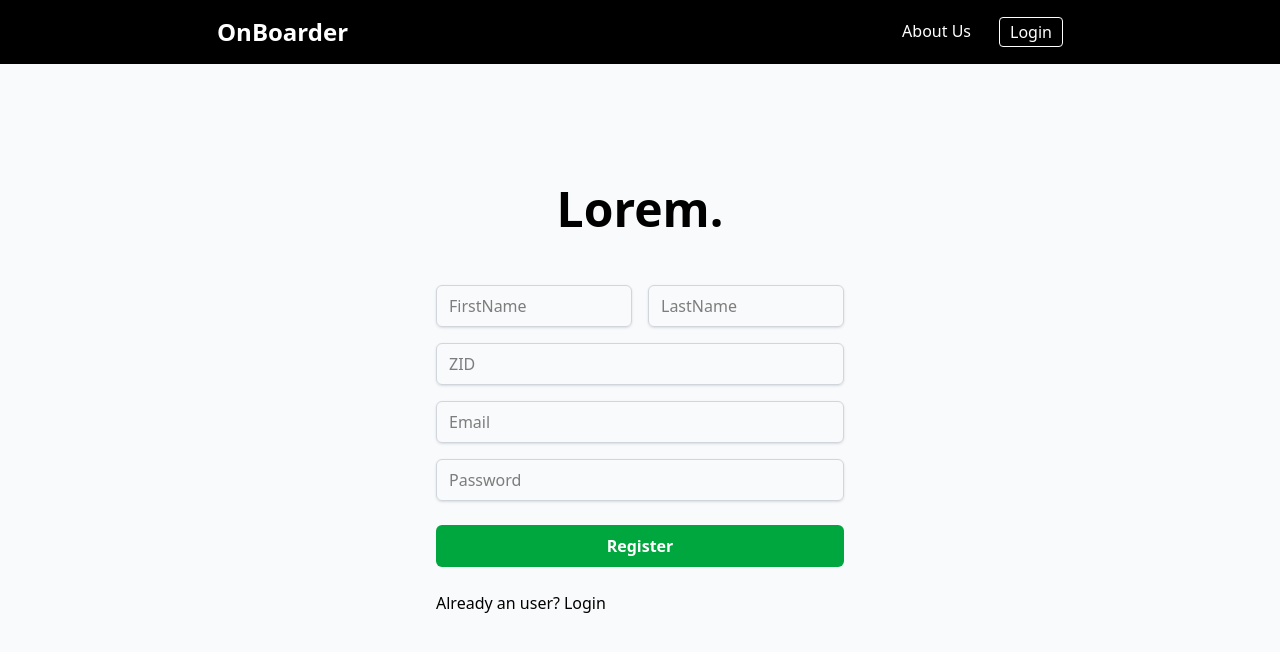
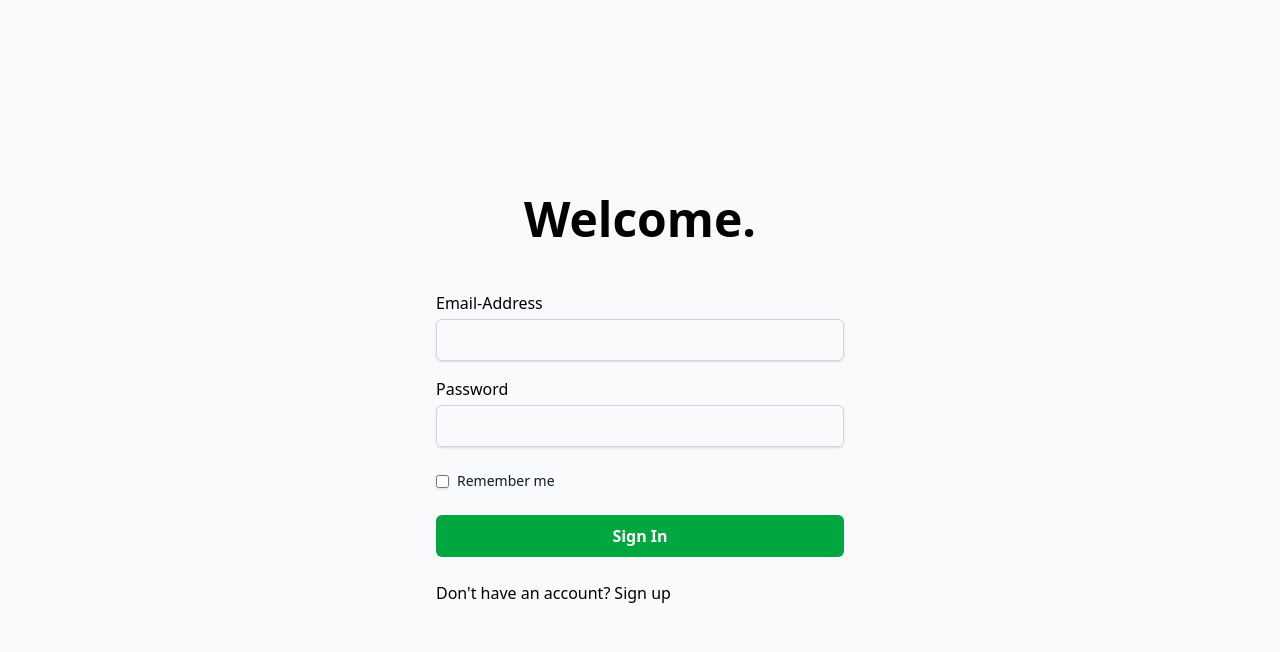
Before and after one commit to rookiedev25/onBoardPro, a React (Vite) app: page /register in a window 1280 px wide. Shown: the top 652 px of the page. Built offline with nearby package versions, Linux system fonts and the light colour scheme.

Commit message:
update-in-login-logic

```diff
--- a/package.json
+++ b/package.json
@@ -13,6 +13,7 @@
     "@tailwindcss/postcss": "^4.1.11",
     "@tailwindcss/vite": "^4.1.11",
     "postcss": "^8.5.6",
+    "prop-types": "^15.8.1",
     "react": "^19.1.0",
     "react-dom": "^19.1.0",
     "react-router-dom": "^7.6.3",
@@ -23,9 +24,11 @@
     "@types/react": "^19.1.8",
     "@types/react-dom": "^19.1.6",
     "@vitejs/plugin-react": "^4.6.0",
+    "cors": "^2.8.5",
     "eslint": "^9.30.1",
     "eslint-plugin-react-hooks": "^5.2.0",
     "eslint-plugin-react-refresh": "^0.4.20",
+    "express": "^5.1.0",
     "globals": "^16.3.0",
     "vite": "^7.0.3"
   }
--- /dev/null
+++ b/server.cjs
@@ -0,0 +1,15 @@
+const express = require("express");
+const cors = require("cors");
+const app = express();
+
+app.use(cors());
+
+app.use("/login", (req, res) => {
+  res.send({
+    token: "test123",
+  });
+});
+
+app.listen(8080, () =>
+  console.log("API is running on http://localhost:8080/login")
+);
--- a/src/App.jsx
+++ b/src/App.jsx
@@ -11,15 +11,14 @@ import GoodBye from "./components/GoodBye";
 const App = () => {
   const [loggedStatus, setLoggedInStatus] = useState(false);
 
-  // const [token, setToken] = useState();
+  const [token, setToken] = useState();
 
-  // if (!token) {
-  //   return <Login setToken={setToken} />;
-  // }
+  if (!token) {
+    return <Login setToken={setToken} />;
+  }
 
   const loginHandler = () => {
     setLoggedInStatus(true);
-    // console.log(loggedStatus)
   };
 
   const logoutHandler = () => {
--- a/src/components/Dashboard.jsx
+++ b/src/components/Dashboard.jsx
@@ -113,7 +113,7 @@ const Dashboard = () => {
                 return (
                   <div
                     key={c.id}
-                    className="bg-white shadow-lg rounded-xl p-6 min-h-56 flex flex-col justify-between hover:shadow-2xl transition-shadow border border-gray-100"
+                    className="bg-white shadow-lg rounded-xl p-6 min-h-56 flex flex-col justify-between hover:shadow-2xl transition-shadow border border-gray-100 cursor-pointer"
                   >
                     <div>
                       <h1 className="font-semibold text-xl text-gray-800 mb-2">{c.cardName}</h1>
--- a/src/components/Login.jsx
+++ b/src/components/Login.jsx
@@ -1,7 +1,34 @@
-import React from 'react'
-import { Link } from 'react-router-dom';
+import React, { useState } from "react";
+import { data, Link } from "react-router-dom";
+import PropTypes from 'prop-types'
 
-const Login = () => {
+async function loginUser(credentials) {
+  return fetch("http://localhost:8080/login", {
+    method: 'POST', headers: { 'Content-Type': 'application/json' }, body: JSON.stringify(credentials)
+  }).then((e) => {
+    return (e.json())
+  });
+}
+
+
+const Login = ({ setToken }) => {
+  const [username, setUsername] = useState();
+  const [password, setPassword] = useState();
+
+  //submit button handler:
+  const submitButtonHandler = async (e) => {
+    // prevents refresh of page
+    e.preventDefault();
+    try {
+      const userToken = await loginUser({ username, password });
+      console.log(userToken);
+      setToken(userToken);
+    } catch (error) {
+      console.error('Login failed:', error);
+    }
+  }
+
+
   return (
     <>
       <div className="w-full min-h-screen bg-gray-50 flex flex-col sm:justify-center items-center pt-6 sm:pt-0">
@@ -9,16 +36,17 @@ const Login = () => {
           <h2 className="mb-12 text-center text-5xl font-extrabold">
             Welcome.
           </h2>
-          <form>
+          <form onSubmit={submitButtonHandler}>
             <div className="mb-4">
               <label className="block mb-1" htmlFor="email">
                 Email-Address
               </label>
               <input
-                id="email"
+                onChange={(e) => {
+                  return setUsername(e.target.value);
+                }}
                 type="text"
-                name="email"
-                className="py-2 px-3 border border-gray-300 focus:border-green-300 focus:outline-none focus:ring focus:ring-green-200 focus:ring-opacity-50 rounded-md shadow-sm disabled:bg-gray-100 mt-1 block w-full"
+                className="py-2 px-3 border border-gray-300 focus:border-green-600 focus:outline-none focus:ring focus:ring-green-100 focus:ring-opacity-50 rounded-md shadow-sm disabled:bg-gray-100 mt-1 block w-full"
               />
             </div>
             <div className="mb-4">
@@ -26,10 +54,11 @@ const Login = () => {
                 Password
               </label>
               <input
-                id="password"
+                onChange={(e) => {
+                  return setPassword(e.target.value);
+                }}
                 type="password"
-                name="password"
-                className="py-2 px-3 border border-gray-300 focus:border-green-300 focus:outline-none focus:ring focus:ring-green-200 focus:ring-opacity-50 rounded-md shadow-sm disabled:bg-gray-100 mt-1 block w-full"
+                className="py-2 px-3 border border-gray-300 focus:border-green-600 focus:outline-none focus:ring focus:ring-green-100 focus:ring-opacity-50 rounded-md shadow-sm disabled:bg-gray-100 mt-1 block w-full"
               />
             </div>
             <div className="mt-6 flex items-center justify-between">
@@ -49,9 +78,7 @@ const Login = () => {
               </div>
             </div>
             <div className="mt-6">
-              <button
-                className="w-full inline-flex items-center justify-center px-4 py-2 bg-green-600 border border-transparent rounded-md font-semibold capitalize text-white hover:bg-green-700 active:bg-green-700 focus:outline-none focus:border-green-700 focus:ring focus:ring-green-200 disabled:opacity-25 transition cursor-pointer"
-              >
+              <button className="w-full inline-flex items-center justify-center px-4 py-2 bg-green-600 border border-transparent rounded-md font-semibold capitalize text-white hover:bg-green-700 active:bg-green-700 focus:outline-none focus:border-green-700 focus:ring focus:ring-green-200 disabled:opacity-25 transition cursor-pointer">
                 Sign In
               </button>
             </div>
@@ -67,6 +94,10 @@ const Login = () => {
       </div>
     </>
   );
-}
+};
 
-export default Login
+Login.propTypes = {
+  setToken: PropTypes.func.isRequired,
+};
+
+export default Login;
--- a/src/components/NavBar.jsx
+++ b/src/components/NavBar.jsx
@@ -9,7 +9,7 @@ const NavBar = ({isLoggedIn, onLogout, onLogin}) => {
           <div>
             <Link to={"/"}>
               {" "}
-              <h1 className="text-2xl font-bold">OnBoarder</h1>
+              <h1 className="text-2xl font-bold">OnBoardPro</h1>
             </Link>
           </div>
           <ul className="flex flex-row gap-5">
--- a/src/components/Register.jsx
+++ b/src/components/Register.jsx
@@ -6,7 +6,9 @@ const Register = () => {
     <>
       <div className="w-full min-h-screen bg-gray-50 flex flex-col sm:justify-center items-center pt-6 sm:pt-0">
         <div className="w-full sm:max-w-md p-5 mx-auto">
-          <h2 className="mb-12 text-center text-5xl font-extrabold">Lorem.</h2>
+          <h2 className="mb-12 text-center text-5xl font-extrabold">
+            Lorem, ipsum..
+          </h2>
           <form>
             <div className="mb-4 flex flex-row gap-4">
               <input
@@ -14,14 +16,14 @@ const Register = () => {
                 type="text"
                 name="email"
                 placeholder="FirstName"
-                className="py-2 px-3 border border-gray-300 focus:border-green-300 focus:outline-none focus:ring focus:ring-green-200 focus:ring-opacity-50 rounded-md shadow-sm disabled:bg-gray-100 mt-1 block w-full"
+                className="py-2 px-3 border border-gray-300 focus:border-green-600 focus:outline-none focus:ring focus:ring-green-100 focus:ring-opacity-50 rounded-md shadow-sm disabled:bg-gray-100 mt-1 block w-full"
               />
               <input
                 id="email"
                 type="text"
                 name="email"
                 placeholder="LastName"
-                className="py-2 px-3 border border-gray-300 focus:border-green-300 focus:outline-none focus:ring focus:ring-green-200 focus:ring-opacity-50 rounded-md shadow-sm disabled:bg-gray-100 mt-1 block w-full"
+                className="py-2 px-3 border border-gray-300 focus:border-green-600 focus:outline-none focus:ring focus:ring-green-100 focus:ring-opacity-50 rounded-md shadow-sm disabled:bg-gray-100 mt-1 block w-full"
               />
             </div>
             <div className="mb-4">
@@ -30,7 +32,7 @@ const Register = () => {
                 type="text"
                 name="email"
                 placeholder="ZID"
-                className="py-2 px-3 border border-gray-300 focus:border-green-300 focus:outline-none focus:ring focus:ring-green-200 focus:ring-opacity-50 rounded-md shadow-sm disabled:bg-gray-100 mt-1 block w-full"
+                className="py-2 px-3 border border-gray-300 focus:border-green-600 focus:outline-none focus:ring focus:ring-green-100 focus:ring-opacity-50 rounded-md shadow-sm disabled:bg-gray-100 mt-1 block w-full"
               />
             </div>
             <div className="mb-4">
@@ -39,8 +41,21 @@ const Register = () => {
                 type="text"
                 name="email"
                 placeholder="Email"
-                className="py-2 px-3 border border-gray-300 focus:border-green-300 focus:outline-none focus:ring focus:ring-green-200 focus:ring-opacity-50 rounded-md shadow-sm disabled:bg-gray-100 mt-1 block w-full"
+                className="py-2 px-3 border border-gray-300 focus:border-green-600 focus:outline-none focus:ring focus:ring-green-100 focus:ring-opacity-50 rounded-md shadow-sm disabled:bg-gray-100 mt-1 block w-full"
               />
+            </div>
+            <div className="mb-4">
+              <select
+                id="email"
+                type="text"
+                name="email"
+                placeholder="domain"
+                className="py-2 px-3 border border-gray-300 focus:border-green-600 focus:outline-none focus:ring focus:ring-green-100 focus:ring-opacity-50 rounded-md shadow-sm disabled:bg-gray-100 mt-1 block w-full cursor-pointer"
+              >
+                <option value="">Select Domain</option>
+                <option value="1">Smart Buildings</option>
+                <option value="2">Mobilty</option>
+              </select>
             </div>
             <div className="mb-4">
               <input
@@ -48,21 +63,19 @@ const Register = () => {
                 type="password"
                 name="password"
                 placeholder="Password"
-                className="py-2 px-3 border border-gray-300 focus:border-green-300 focus:outline-none focus:ring focus:ring-green-200 focus:ring-opacity-50 rounded-md shadow-sm disabled:bg-gray-100 mt-1 block w-full"
+                className="py-2 px-3 border border-gray-300 focus:border-green-600 focus:outline-none focus:ring focus:ring-green-100 focus:ring-opacity-50 rounded-md shadow-sm disabled:bg-gray-100 mt-1 block w-full"
               />
             </div>
 
             <div className="mt-6">
-              <button className="w-full inline-flex items-center justify-center px-4 py-2 bg-green-600 border border-transparent rounded-md font-semibold capitalize text-white hover:bg-green-700 active:bg-green-700 focus:outline-none focus:border-green-700 focus:ring focus:ring-green-200 disabled:opacity-25 transition">
+              <button className="w-full inline-flex items-center justify-center px-4 py-2 bg-green-600 border border-transparent rounded-md font-semibold capitalize text-white hover:bg-green-700 active:bg-green-700 focus:outline-none focus:border-green-700 focus:ring focus:ring-green-200 disabled:opacity-25 transition cursor-pointer">
                 Register
               </button>
             </div>
             <div className="mt-6 text-center flex flex-row gap-1">
               <p>Already an user?</p>
               <Link to={"/login"}>
-                <p className="cursor-pointer hover:underline">
-                  Login
-                </p>
+                <p className="cursor-pointer hover:underline">Login</p>
               </Link>
             </div>
           </form>
```
Also changed, not shown: 1 other file (tests, documents, lock files or other folders).
